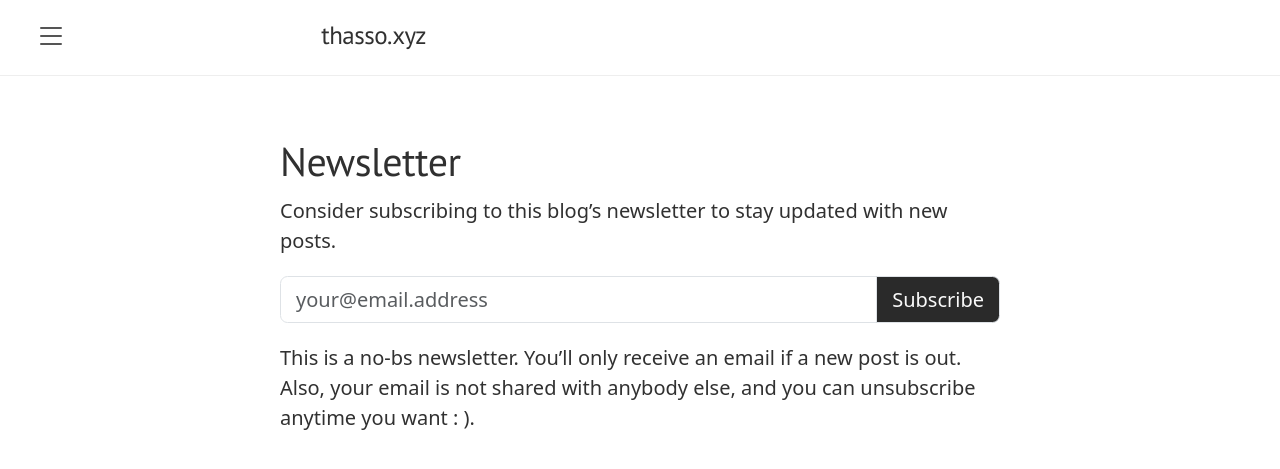
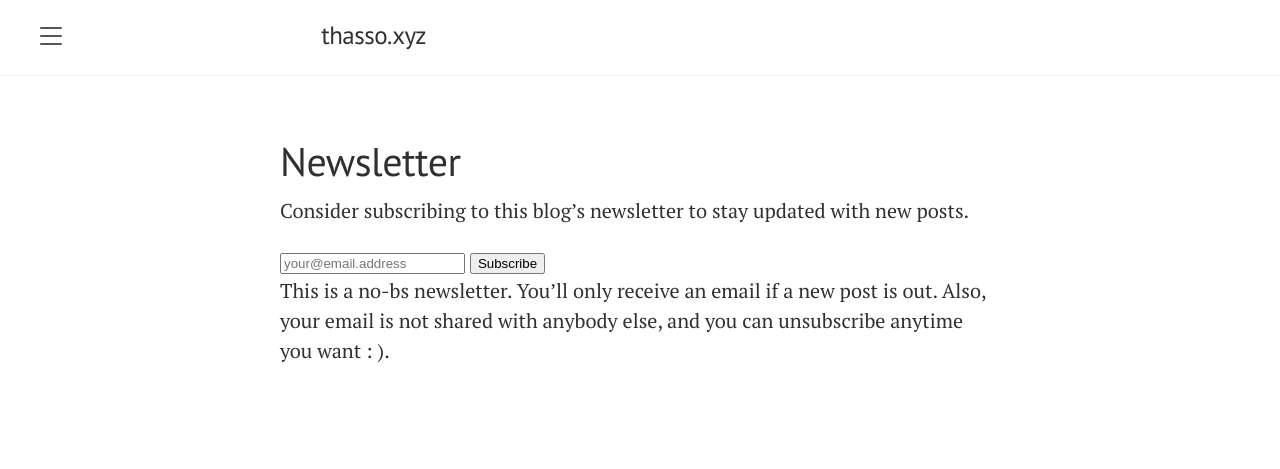
Before and after one commit to vincentbernat/thass0.github.io, a Jekyll site: the page built from newsletter.md, in a window 1280 px wide. Shown: the top 469 px of the page. Built offline with Jekyll 4.4.1, drawn with Linux system fonts in a browser that asks for light colours.

Commit message:
Remove Bootstrap

```diff
--- a/_includes/head.html
+++ b/_includes/head.html
@@ -20,10 +20,6 @@
     posthog.init('phc_JLQbxm7YPonROZnni3uHOrkppnmhOb88GCI6Boy70rT',{api_host:'https://eu.posthog.com'})
   </script>
 
-  <!-- Bootstrap for forms -->
-  <link href="https://cdn.jsdelivr.net/npm/bootstrap@5.3.1/dist/css/bootstrap.min.css" rel="stylesheet" integrity="sha384-4bw+/aepP/YC94hEpVNVgiZdgIC5+VKNBQNGCHeKRQN+PtmoHDEXuppvnDJzQIu9" crossorigin="anonymous">
-  <script src="https://cdn.jsdelivr.net/npm/bootstrap@5.3.1/dist/js/bootstrap.bundle.min.js" integrity="sha384-HwwvtgBNo3bZJJLYd8oVXjrBZt8cqVSpeBNS5n7C8IVInixGAoxmnlMuBnhbgrkm" crossorigin="anonymous"></script>
-
   <link rel="stylesheet" href="{{ '/public/css/poole.css' | absolute_url }}">
   <link rel="stylesheet" href="{{ '/public/css/syntax.css' | absolute_url }}">
   <link rel="stylesheet" href="{{ '/public/css/lanyon.css' | absolute_url }}">
--- a/_includes/subscribe_form.html
+++ b/_includes/subscribe_form.html
@@ -3,15 +3,10 @@
   method="post"
   target="popupwindow"
   onsubmit="window.open('https://buttondown.email/thasso', 'popupwindow')">
-
-  <div class="input-group mb-3">
-    <input type="email"
-	   name="email"
-	   id="bd-email"
-	   class="form-control"
-	   placeholder="your@email.address"
-	   aria-label="email"
-	   />
-    <input type="submit" value="Subscribe" class="btn subscribe-btn" />
-  </div>
+  <input type="email"
+	 name="email"
+	 placeholder="your@email.address"
+	 aria-label="email"
+	 />
+  <input type="submit" value="Subscribe" />
 </form>
```
Also changed, not shown: public/css/custom.css (+17 -1 lines).
